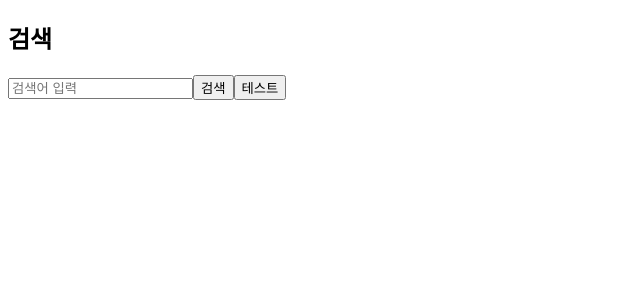
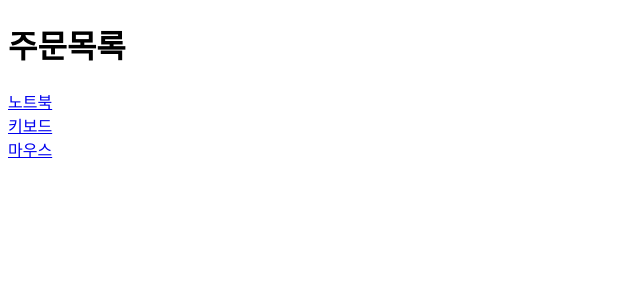
Before and after one commit to jumingyu-del/koreait-web4-react, a React (Vite) app: page / in a window 1280 px wide. Shown: the top 300 px of the page, without its empty margins (0-640 px from the left). Built offline with nearby package versions, Linux system fonts and the light colour scheme.

Commit message:
feat: zustand 도입

```diff
--- a/package.json
+++ b/package.json
@@ -13,7 +13,8 @@
     "@emotion/react": "^11.14.0",
     "react": "^19.2.0",
     "react-dom": "^19.2.0",
-    "react-router-dom": "^7.12.0"
+    "react-router-dom": "^7.12.0",
+    "zustand": "^5.0.10"
   },
   "devDependencies": {
     "@eslint/js": "^9.39.1",
--- /dev/null
+++ b/src/react-study/ReactRouter/Router05/Router05.jsx
@@ -0,0 +1,70 @@
+import React from 'react'
+import { BrowserRouter, Link, Route, Routes, useNavigate, useSearchParams } from 'react-router-dom'
+
+export default function Router05() {
+  return (
+    <BrowserRouter>
+        <Routes>
+            <Route path='/' element={<OrderList />}/>
+            <Route path='/order' element={<OrderDetail />}/>
+        </Routes>
+    </BrowserRouter>
+  )
+}
+
+// url: "/"
+function OrderList() {
+    const orders = [
+        {product: "노트북", quantity: 1, status: "배송중"},
+        {product: "키보드", quantity: 2, status: "배송완료"},
+        {product: "마우스", quantity: 3, status: "주문접수"},
+    ]
+
+    return (
+        <div>
+            <h1>주문목록</h1>
+            <div>
+                {/* orders를 map을 사용하여 카드형식으로 뿌려주세요
+                    상품이름만 보이면 됩니다
+                    해당 이름 클릭시 OrderDetail 컴포넌트 렌더링
+                    이때 props로 데이터 전달 x -> URL로 데이터 전달
+                */}
+                {orders.map((order) => {
+                    const {product, quantity, status} = order;
+                    const url = `/order?product=${product}&quantity=${quantity}&status=${status}`;
+                    return (
+                        <div>
+                            <Link to={url}>{product}</Link>
+                        </div>
+                    )
+                })}
+
+            </div>
+        </div>
+    )
+}
+
+// url: /order
+function OrderDetail() {
+    // props가 아니라 url로 데이터를 전달받아
+    // 각 정보를 렌더링해주세요
+    const [searchParams] = useSearchParams();
+    const navigator = useNavigate();
+
+    // 쿼리스트링에서 뽑아온 데이터 -> string
+    const product = searchParams.get("product")
+    const quantity = searchParams.get("quantity")
+    const status = searchParams.get("status")
+
+    return (
+        <div>
+            <h1>주문 상세 페이지</h1>
+            <div>
+                <p>상품명: {product}</p>
+                <p>주문 수량: {quantity}</p>
+                <p>배송 상태: {status}</p>
+            </div>
+            <button onClick={() => navigator("/")}>목록으로</button>
+        </div>
+    )
+}
--- a/src/react-study/Study.jsx
+++ b/src/react-study/Study.jsx
@@ -6,6 +6,7 @@ import Router01 from "./ReactRouter/Router01/Router01";
 import Router02 from "./ReactRouter/Router02/Router02";
 import Router03 from "./ReactRouter/Router03/Router03";
 import Router04 from "./ReactRouter/Router04/Router04";
+import Router05 from "./ReactRouter/Router05/Router05";
 
 export default function study() {
     const stateStudy = {
@@ -17,7 +18,8 @@ export default function study() {
         6: <Router02 />,
         7: <Router03 />,
         8: <Router04 />,
+        9: <Router05 />,
     }
 
-  return stateStudy[8];
+  return stateStudy[9];
 }
```
Also changed, not shown: src/react-study/Zustand/Zustand01.jsx (added, +11 -0 lines), 1 other file (tests, documents, lock files or other folders).
